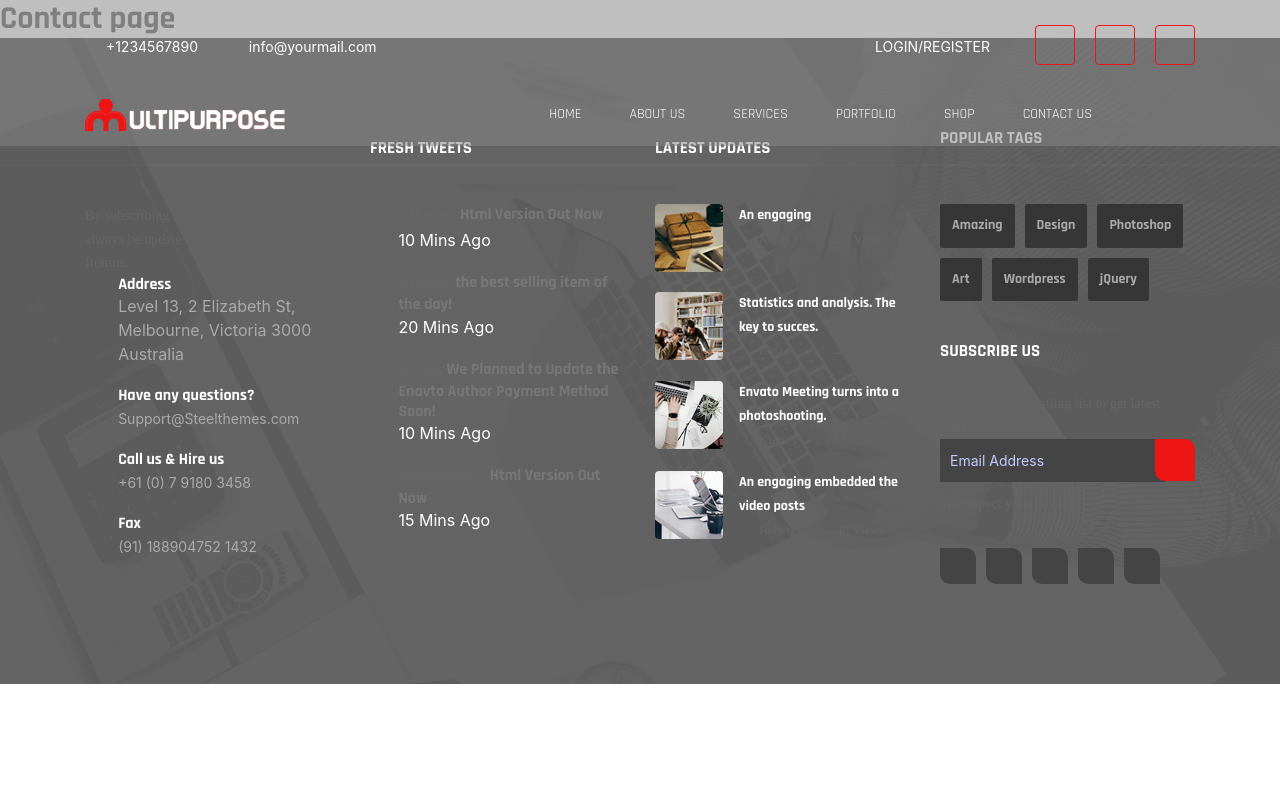
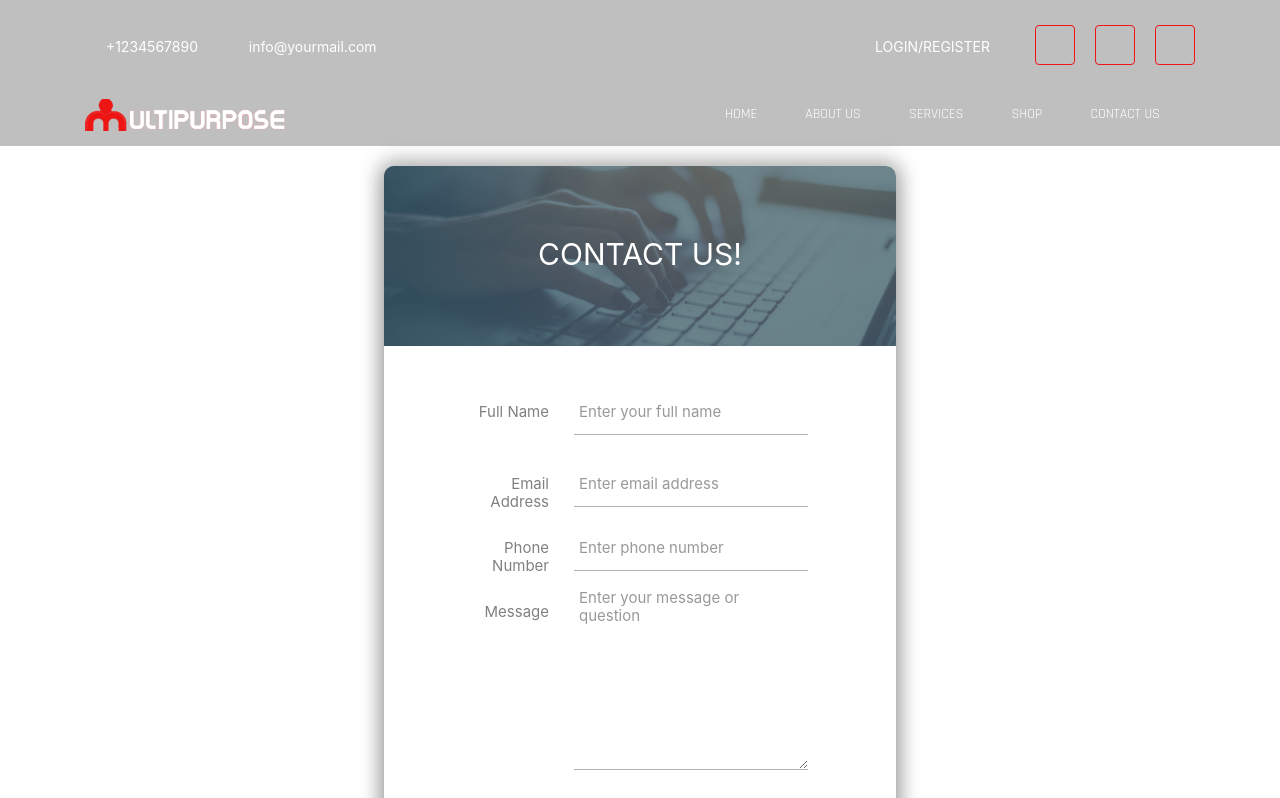
Before and after one commit to Joro-Popov/AutomobixWeb, a React (Create React App) app: page /contact in a window 1280 px wide. Shown: the top 798 px of the page. Built offline with nearby package versions, Linux system fonts and the light colour scheme; a web font is replaced by a local one.

Commit message:
Implementing contact page

```diff
--- /dev/null
+++ b/src/component/contact/contactForm.js
@@ -0,0 +1,60 @@
+import React, { Component } from 'react';
+
+export default class ContactForm extends Component {
+render() {
+    return(
+    <div class="wrap-login100">
+        <div class="login100-form-title" style={{ backgroundImage: 'url(images/bg-01.jpg)'}}>
+            <span class="login100-form-title-1">Contact Us!</span>
+        </div>
+        <form class="login100-form validate-form" >
+            <div class="wrap-input100 validate-input m-b-26" data-validate="Username is required">
+                <span class="label-input100">Full Name</span>
+                <input
+                class="input100"
+                type="text"
+                name="fullName"
+                placeholder="Enter your full name"
+                />
+                <span class="focus-input100"></span>
+            </div>
+            <div class="wrap-input100 validate-input m-b-18" data-validate = "Password is required">
+                <span class="label-input100">Email Address</span>
+                <input
+                class="input100"
+                type="email"
+                name="email"
+                placeholder="Enter email address"
+                />
+                <span class="focus-input100"></span>
+            </div>
+            <div class="wrap-input100 validate-input m-b-18" data-validate = "Password is required">
+                <span class="label-input100">Phone Number</span>
+                <input
+                class="input100"
+                type="number"
+                name="phoneNumber"
+                placeholder="Enter phone number"
+                />
+                <span class="focus-input100"></span>
+            </div>
+            <div class="wrap-input100 validate-input m-b-18" data-validate = "Password is required">
+                <span class="label-input100">Message</span>
+                <textarea
+                rows="10"
+                class="input100"
+                type="text"
+                name="message"
+                placeholder="Enter your message or question"
+                >
+                </textarea>
+                <span class="focus-input100"></span>
+            </div>
+            <div class="container-login100-form-btn">
+                <button class="login100-form-btn" >Send</button>
+            </div>
+        </form>
+    </div>
+    )
+}
+}
--- a/src/component/home/slider.js
+++ b/src/component/home/slider.js
@@ -8,10 +8,9 @@ export default class Slider extends Component {
                 <div class="row">
                     <div class="col-12 offset-md-1 col-md-11">
                         <div class="swiper-container hero-slider">
-                            <div class="swiper-wrapper">
                             <div class="swiper-slide slide-content d-flex align-items-center">
                                 <div class="single-slide">
-                                        <h1 data-aos="fade-right" data-aos-delay="200">Creative<br /> Multipurpose websites</h1>
+                                    <h1 data-aos="fade-right" data-aos-delay="200">Automobix is <br />next generation car service</h1>
                                     <p data-aos="fade-right" data-aos-delay="600">
                                     Crafted by innovative creators for Expecting
                                     Peoples’s predefined dummy text<br /> chunks as necessary, making this the first.
@@ -19,24 +18,13 @@ export default class Slider extends Component {
                                     <a data-aos="fade-right" data-aos-delay="900" href="#" class="btn btn-primary">See More</a>
                                     <a data-aos="fade-right" data-aos-delay="900" href="#" class="btn btn-primary">Get Now</a>
                                 </div>
-                                </div>
-                                <div class="swiper-slide slide-content d-flex align-items-center">
-                                    <div class="single-slide">
-                                        <h1 data-aos="fade-right" data-aos-delay="200">Creative<br /> Multipurpose websites </h1>
-                                        <p data-aos="fade-right" data-aos-delay="600">
-                                        Crafted by innovative creators forExpecting
-                                        Peoples’s predefined dummy text<br /> chunks as necessary, making this the first.
-                                        </p>
-                                        <a data-aos="fade-right" data-aos-delay="900" href="#" class="btn btn-primary">See More</a>
-                                        <a data-aos="fade-right" data-aos-delay="900" href="#" class="btn btn-primary">Get Now</a>
+                                {/*Add mode slides*/}
                             </div>
                         </div>
                     </div>
                 </div>
-                    </div>
-                </div>
-                <span class="arr-left"><i class="fa fa-angle-left"></i></span>
-                <span class="arr-right"><i class="fa fa-angle-right"></i></span>
+                {/* <span class="arr-left"><i class="fa fa-angle-left"></i></span>
+                <span class="arr-right"><i class="fa fa-angle-right"></i></span> */}
             </div>
             <div class="texture"></div>
             <div class="diag-bg"></div>
--- a/src/component/navigation.js
+++ b/src/component/navigation.js
@@ -20,7 +20,7 @@ export default class Navigation extends Component {
                     </nav>
                 </div>
                 <nav class="navbar navbar-expand-md navbar-light">
-                    <a class="navbar-brand" href="index.html"><img src="/images/logo.png" alt="Multipurpose" /></a>
+                    <a class="navbar-brand" href="/"><img src="/images/logo.png" alt="Multipurpose" /></a>
                     <div class="group d-flex align-items-center">
                         <button class="navbar-toggler"
                         type="button" data-toggle="collapse"data-target="#navbarSupportedContent" aria-controls="navbarSupportedContent"
@@ -28,26 +28,15 @@ export default class Navigation extends Component {
                             <span class="navbar-toggler-icon"></span>
                         </button>
                         <a class="login-icon d-sm-none" href="#"><i class="fa fa-user"></i></a>
-                        <a class="cart" href="#"><i class="fa fa-shopping-cart"></i></a>
                     </div>
-                    <a class="search-icon d-none d-md-block" href="#"><i class="fa fa-search"></i></a>
                     <div class="collapse navbar-collapse justify-content-end" id="navbarSupportedContent">
                         <ul class="navbar-nav">
                             <li class="nav-item"><a class="nav-link" href="/">Home</a></li>
                             <li class="nav-item"><a class="nav-link" href="/about">About Us</a></li>
                             <li class="nav-item"><a class="nav-link" href="/services">Services</a></li>
-                            <li class="nav-item"><a class="nav-link" href="#">Portfolio</a></li>
                             <li class="nav-item"><a class="nav-link" href="#">Shop</a></li>
-                            <li class="nav-item"><a class="nav-link" href="#">Contact Us</a></li>
+                            <li class="nav-item"><a class="nav-link" href="/contact">Contact Us</a></li>
                         </ul>
-                        <form class="bg-white search-form" method="get" id="searchform">
-                            <div class="input-group">
-                                <input class="field form-control" id="s" name="s" type="text" placeholder="Search" />
-                                <span class="input-group-btn">
-                                    <input class="submit btn btn-primary" id="searchsubmit" name="submit" type="submit" value="Search" />
-                                </span>
-                            </div>
-                        </form>
                     </div>
                 </nav>
             </div>
--- a/src/containers/contact.js
+++ b/src/containers/contact.js
@@ -1,9 +1,14 @@
 import React, { Component } from 'react';
+import ContactForm from '../component/contact/contactForm';
 
 export default class Contact extends Component {
     render() {
         return(
-            <h2>Contact page</h2>
+        <div>
+            <div class="limiter">
+                <ContactForm />
+            </div>
+        </div>
         )
     }
 }
```
Also changed, not shown: 1 other file (tests, documents, lock files or other folders). Lines whose indentation alone changed are shown as unchanged.
